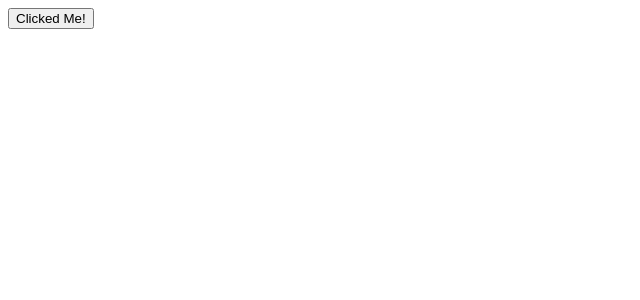
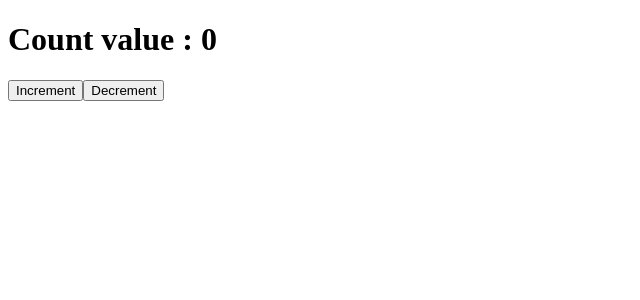
Before and after one commit to Leshan21/react-vite, a React (Vite) app in the folder reactPro/: page / in a window 1280 px wide. Shown: the top 300 px of the page, without its empty margins (0-640 px from the left). Built offline with nearby package versions, Linux system fonts and the light colour scheme.

Commit message:
simple increment and decrementprogream

```diff
--- a/reactPro/src/App.jsx
+++ b/reactPro/src/App.jsx
@@ -2,12 +2,13 @@
 import Fruits from "./components/Fruits";
 import ConditionalComponents from "./components/ConditionalComponents";
 import Message from "./components/Message";
+import Counter from "./components/Counter";
 
 function App() {
 
   return (
     <>
-     <Message/>
+     <Counter />
     </>
   );
 }
--- /dev/null
+++ b/reactPro/src/components/Counter.jsx
@@ -0,0 +1,20 @@
+import { useState } from "react";
+
+const Counter = () => {
+  const [count, setCount] = useState(0);
+  function handleClick(){
+    setCount(count + 1);
+  }
+  function decrement(){
+    setCount(count - 1);
+  }
+  return (
+    <>
+      <h1>Count value : {count}</h1>
+      <button onClick={handleClick}>Increment</button>
+      <button onClick={decrement}>Decrement</button>
+    </>
+  );
+};
+
+export default Counter;
```
